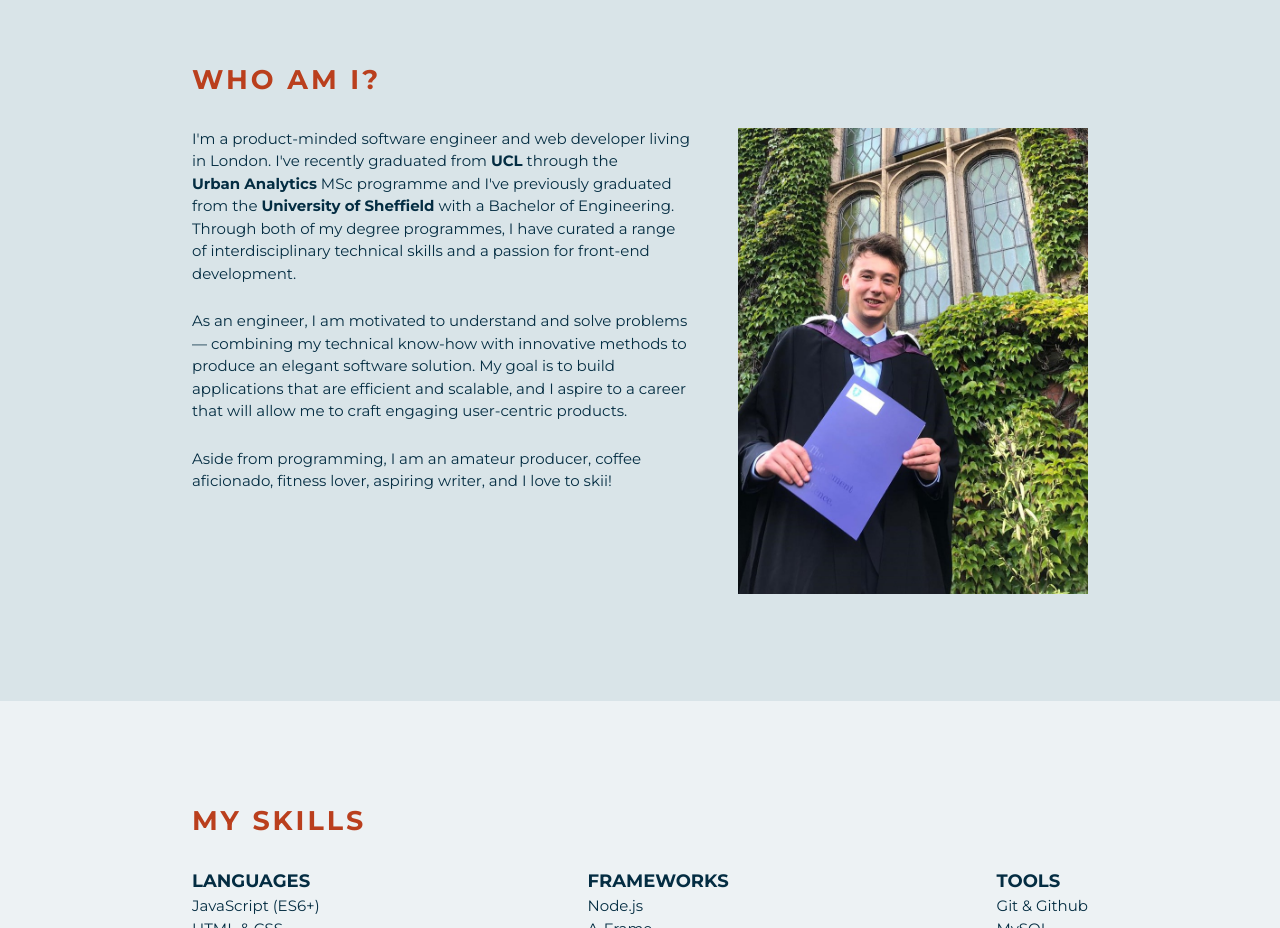
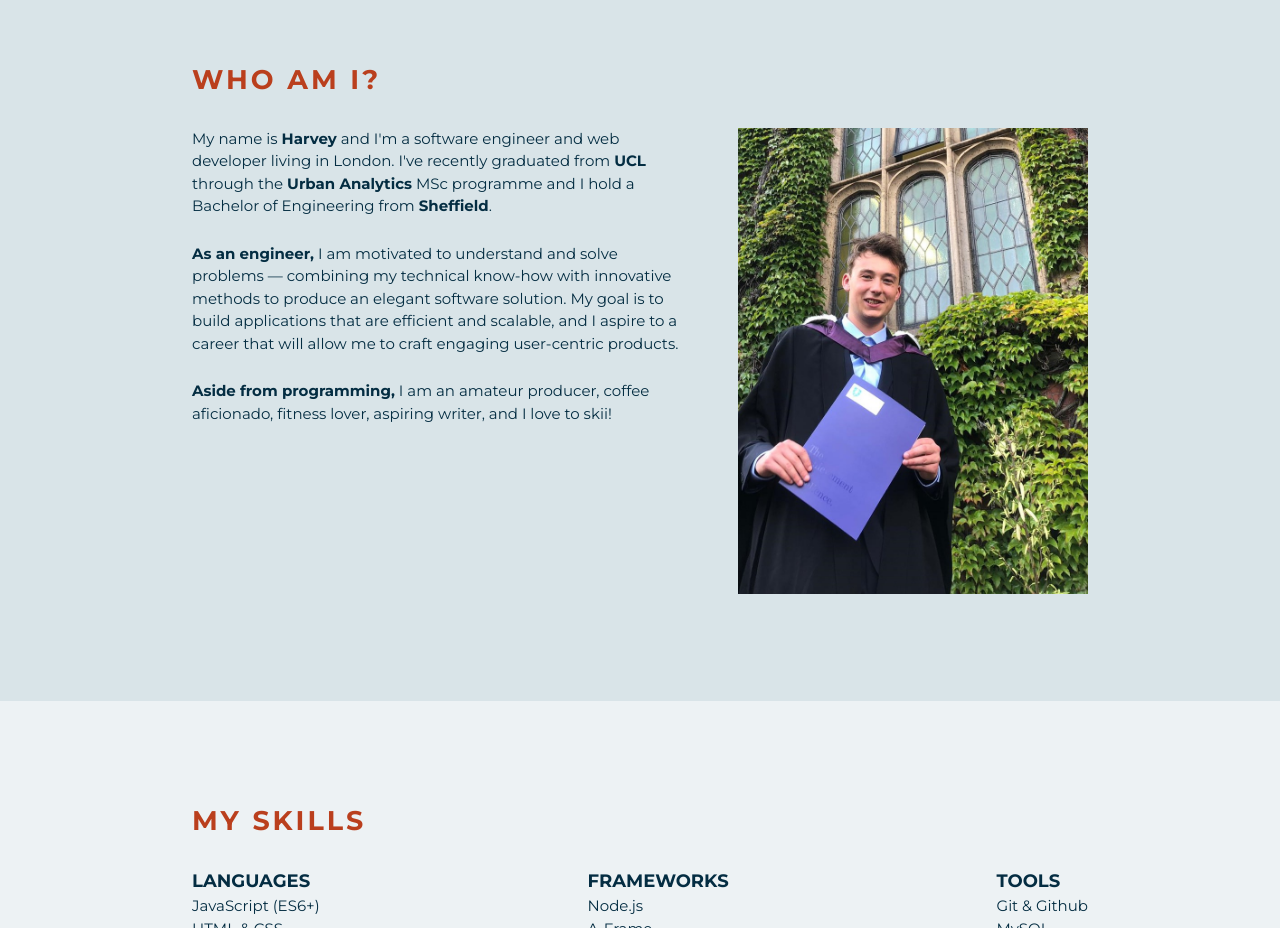
Before and after one commit to HarveyReynier/v1, a plain HTML site: page index.html in a window 1280 px wide. Shown: the part 840-1768 px from the top of the page. Drawn offline with nearby package versions, Linux system fonts and the light colour scheme.

Commit message:
shortened about section text

```diff
--- a/index.html
+++ b/index.html
@@ -45,16 +45,16 @@
         <div class="section-title">Who am I?</div>
         <div class="row about-row">
             <div class="row-item about-text">
-                <p>I'm a product-minded software engineer and web developer living in London.
-                    I've recently graduated from <a class="underline-link" href="https://www.ucl.ac.uk/" target="_blank">UCL</a> through the <a class="underline-link" href="https://www.ucl.ac.uk/prospective-students/graduate/taught-degrees/smart-cities-urban-analytics-msc" target="_blank">Urban Analytics</a> MSc programme and I've previously graduated from the <a class="underline-link" href="https://www.sheffield.ac.uk/" target="_blank">University of Sheffield</a> with a Bachelor of Engineering.
-                    Through both of my degree programmes, I have curated a range of interdisciplinary technical skills and a passion for front-end development.
+                <p>My name is <strong>Harvey</strong> and I'm a software engineer and web developer living in London.
+                    I've recently graduated from <a class="underline-link" href="https://www.ucl.ac.uk/" target="_blank">UCL</a> through the <a class="underline-link" href="https://www.ucl.ac.uk/prospective-students/graduate/taught-degrees/smart-cities-urban-analytics-msc" target="_blank">Urban Analytics</a> MSc programme
+                     and I hold a Bachelor of Engineering from <a class="underline-link" href="https://www.sheffield.ac.uk/" target="_blank">Sheffield</a>.
                 </p>
                 <p>
-                    As an engineer, I am motivated to understand and solve problems — combining my technical know-how with innovative methods to produce an elegant software solution.
+                    <strong>As an engineer,</strong> I am motivated to understand and solve problems — combining my technical know-how with innovative methods to produce an elegant software solution.
                      My goal is to build applications that are efficient and scalable, and I aspire to a career that will allow me to craft engaging user-centric products.
                 </p>
 
-                <p>Aside from programming, I am an amateur producer, coffee aficionado, fitness lover, aspiring writer, and I love to skii!</p>
+                <p><strong>Aside from programming,</strong> I am an amateur producer, coffee aficionado, fitness lover, aspiring writer, and I love to skii!</p>
             </div>
 
             <div class="row-item">
```
